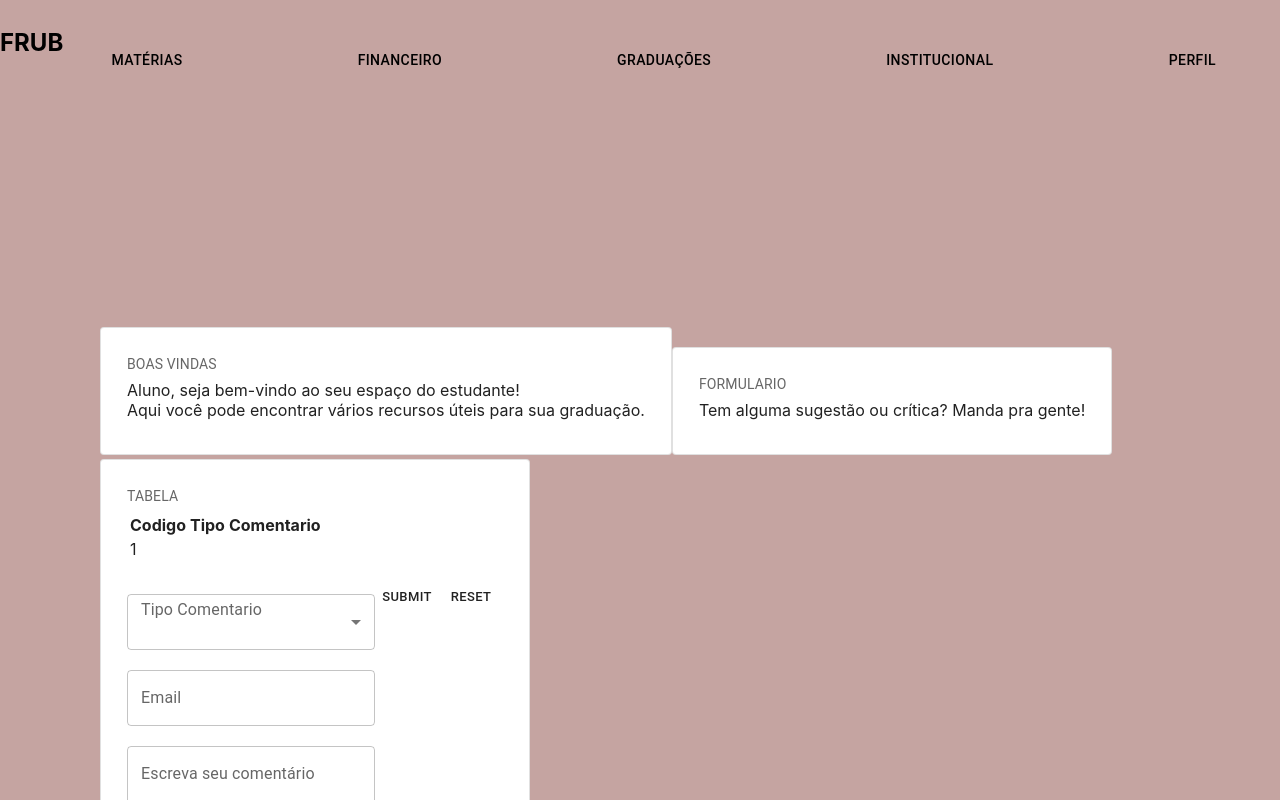
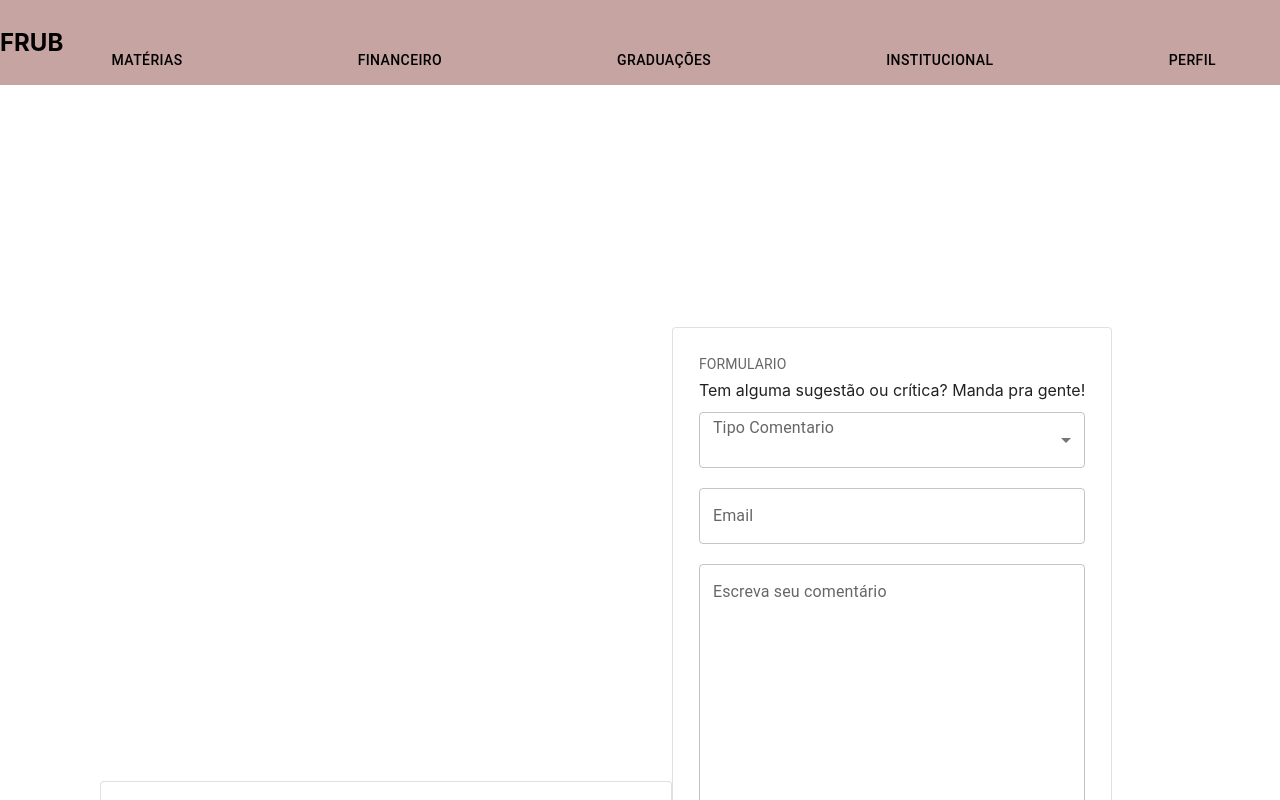
Before and after one commit to JordanaTomio/trabalho2webreact, a React (Create React App) app: page /login in a window 1280 px wide. Built offline with nearby package versions, Linux system fonts and the light colour scheme.

Commit message:
Tabela half funfando

```diff
--- a/src/Forms.js
+++ b/src/Forms.js
@@ -4,64 +4,10 @@ import MenuItem from "@material-ui/core/MenuItem";
 import Button from "@material-ui/core/Button";
 
 function StudentForm(props) {
-    const [tipo, setTipo] = React.useState('');
-    const [comentario, setComentario] = React.useState('');
-
-    const handleChangeTipo = (event) => {
-        setTipo(event.target.value);
-    };
-
-    const handleChangeComentario = (event) => {
-        setComentario(event.target.value);
-    };
-    const inserirValores = (event) => {
-        event.preventDefault();
-        const val = {
-            tipo,
-            comentario,
-        };
-        props.func(val);
-        resetar();
-    };
-
-    const resetar = () => {
-        setTipo('');
-        setComentario('');
-    };
 
     return (
         <div>
-            <FormControl>
-                <InputLabel id="tipo-comentario-label">Tipo Comentario</InputLabel>
-                <Select
-                    labelId="tipo-comentario-label"
-                    id="tipo-comentario"
-                    label={"Tipo Comentario"}
-                    className="espacamento"
-                    onChange={handleChangeTipo}
-                >
-                    <MenuItem value={'critica'}>Critica</MenuItem>
-                    <MenuItem value={'sugestao'}>Sugestao</MenuItem>
-                    <MenuItem value={'elogio'}>Elogio</MenuItem>
-                </Select>
 
-                <TextField variant="outlined"
-                           label={"Email"}
-                           className="espacamento"
-                />
-
-                <TextField variant="outlined"
-                           multiline
-                           rows={10}
-                           className="espacamento"
-                           label={"Escreva seu comentário"}
-                           onChange={handleChangeComentario}
-                           value={comentario}
-                />
-
-            </FormControl>
-            <Button size="small" onClick={inserirValores}>Submit</Button>
-            <Button size="small" onClick={resetar}>Reset</Button>
         </div>
     );
 }
--- a/src/Login.js
+++ b/src/Login.js
@@ -1,4 +1,4 @@
-import React from "react";
+import React, {useState} from "react";
 
 import Button from "@material-ui/core/Button";
 import Menu from "@material-ui/core/Menu";
@@ -9,13 +9,15 @@ import {Link, useNavigate} from "react-router-dom";
 import {
     Card,
     CardActions,
-    CardContent,
+    CardContent, FormControl, InputLabel, Select, TextField,
     Typography
 } from "@mui/material";
 import Tabela from "./Tabela"
+import StudentForm from "./Forms";
+import jsonData from "./exemplo.json";
 
 
-export default function Login(props) {
+export default function Login() {
     const [anchorEl, setAnchorEl] = React.useState(null);
 
     const handleClick = (index, event) => {
@@ -24,6 +26,46 @@ export default function Login(props) {
 
     const handleClose = () => {
         setAnchorEl(null);
+    };
+    const [tipo, setTipo] = React.useState('');
+    const [comentario, setComentario] = React.useState('');
+
+    const handleChangeTipo = (event) => {
+        setTipo(event.target.value);
+    };
+
+    const val = {
+        tipo,
+        comentario,
+    };
+
+    const handleChangeComentario = (event) => {
+        setComentario(event.target.value);
+    };
+
+    const resetar = () => {
+        setTipo('');
+        setComentario('');
+    };
+
+    const [studentData, setStudentData] = useState(jsonData);
+
+    const tableRows = studentData.map((info) => {
+        return (
+            <tr>
+                <td>{info.id}</td>
+                <td>{info.tipo}</td>
+                <td>{info.comentario}</td>
+            </tr>
+        );
+    });
+
+    const addRows = (data) => {
+        const totalStudents = val.length;
+        data.id = totalStudents + 1;
+        const updatedStudentData = [...studentData];
+        updatedStudentData.push(val);
+        setStudentData(updatedStudentData);
     };
 
     return (
@@ -81,8 +123,40 @@ export default function Login(props) {
                             <a>Tem alguma sugestão ou crítica? Manda pra gente!</a>
 
                             <div className="card-texto">
+                                <FormControl>
+                                    <InputLabel id="tipo-comentario-label">Tipo Comentario</InputLabel>
+                                    <Select
+                                        labelId="tipo-comentario-label"
+                                        id="tipo-comentario"
+                                        label={"Tipo Comentario"}
+                                        className="espacamento"
+                                        onChange={handleChangeTipo}
+                                    >
+                                        <MenuItem value={'critica'}>Critica</MenuItem>
+                                        <MenuItem value={'sugestao'}>Sugestao</MenuItem>
+                                        <MenuItem value={'elogio'}>Elogio</MenuItem>
+                                    </Select>
+
+                                    <TextField variant="outlined"
+                                               label={"Email"}
+                                               className="espacamento"
+                                    />
+
+                                    <TextField variant="outlined"
+                                               multiline
+                                               rows={10}
+                                               className="espacamento"
+                                               label={"Escreva seu comentário"}
+                                               onChange={handleChangeComentario}
+                                               value={comentario}
+                                    />
+
+                                </FormControl>
                             </div>
                         </CardContent>
+                        <CardActions>
+                            <Button size="small" onClick={resetar}>Enviar</Button>
+                        </CardActions>
                     </Card>
 
                     <Card variant="outlined" sx={{minWidth: 40}} className="card2">
@@ -91,11 +165,24 @@ export default function Login(props) {
                                 TABELA
                             </Typography>
 
-                            <Tabela></Tabela>
-w
+                            <div>
+                                <table className="table table-stripped">
+                                    <thead>
+                                    <tr>
+                                        <th>Codigo</th>
+                                        <th>Tipo</th>
+                                        <th>Comentario</th>
+                                    </tr>
+                                    </thead>
+                                    <tbody>{tableRows}</tbody>
+                                </table>
+
+                                <br/>
+                            </div>
+
                         </CardContent>
                         <CardActions>
-                            <Button size="small">Learn More</Button>
+                            <Button size="small" onClick={addRows}>Atualizar</Button>
                         </CardActions>
                     </Card>
                 </div>
--- a/src/Register.css
+++ b/src/Register.css
@@ -1,5 +1,4 @@
 body {
-    background: #C5A4A1;
     display: flex;
     justify-content: center;
     align-items: center;
--- a/src/Tabela.js
+++ /dev/null
@@ -1,45 +0,0 @@
-import React, { useState } from 'react';
-import StudentForm from './Forms';
-import jsonData from './exemplo.json';
-
-function TableData() {
-    const [studentData, setStudentData] = useState(jsonData);
-
-    const tableRows = studentData.map((info) => {
-        return (
-            <tr>
-                <td>{info.id}</td>
-                <td>{info.tipo}</td>
-                <td>{info.comentario}</td>
-            </tr>
-        );
-    });
-
-    const addRows = (data) => {
-        const totalStudents = studentData.length;
-        data.id = totalStudents + 1;
-        const updatedStudentData = [...studentData];
-        updatedStudentData.push(data);
-        setStudentData(updatedStudentData);
-    };
-
-    return (
-        <div>
-            <table className="table table-stripped">
-                <thead>
-                <tr>
-                    <th>Codigo</th>
-                    <th>Tipo</th>
-                    <th>Comentario</th>
-                </tr>
-                </thead>
-                <tbody>{tableRows}</tbody>
-            </table>
-
-            <br/>
-            <StudentForm func={addRows} />
-        </div>
-    );
-}
-
-export default TableData;
```
